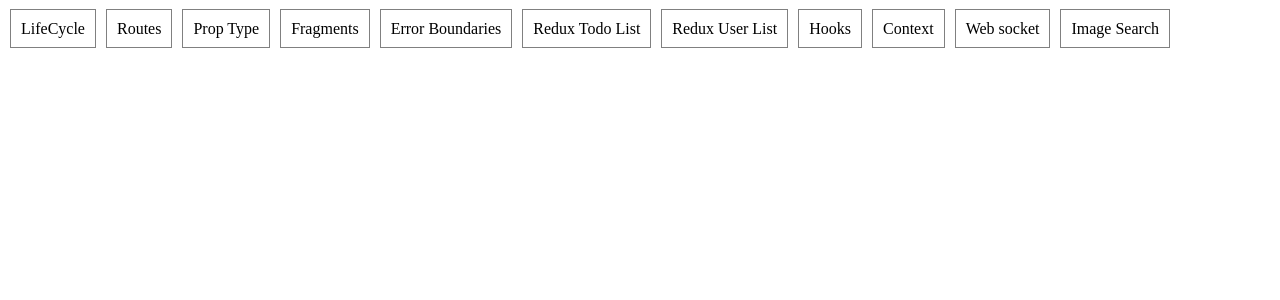
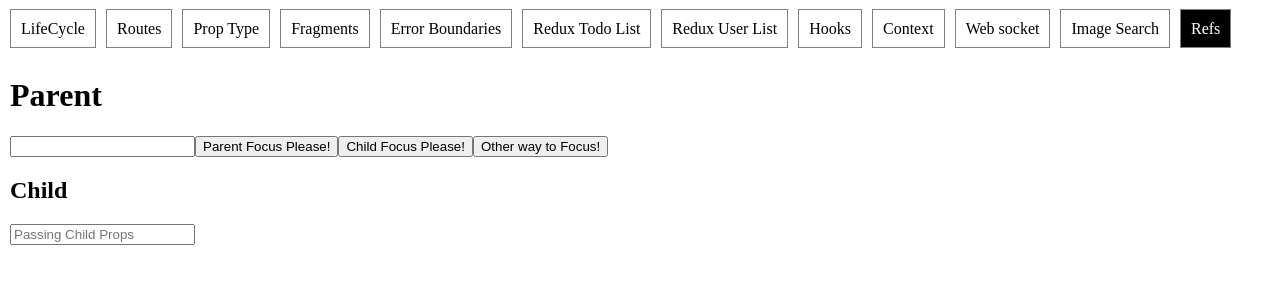
Before and after one commit to pareshmaniyar/advanced-react, a React app: page /#/refs in a window 1280 px wide. Shown: the top 300 px of the page. Built offline with nearby package versions, Linux system fonts and the light colour scheme.

Commit message:
Add ref implementation

```diff
--- a/src/App.js
+++ b/src/App.js
@@ -18,6 +18,7 @@
 const WebSocket = lazy(() => import('./pages/websocket'));
 const ImageSearch = lazy(() => import('./pages/ImageSearch'));
 const SingleImage = lazy(() => import('./pages/SingleImage'));
+const Refs = lazy(() => import('./pages/Refs'));
 
 class App extends React.Component {
     constructor(props) {
@@ -39,6 +40,7 @@
                     <Link to="/context">Context</Link>
                     <Link to="/websocket">Web socket</Link>
                     <Link to="/image-search/">Image Search</Link>
+                    <Link to="/refs/">Refs</Link>
                     <br/><br/>
                     <Suspense fallback={<div>Loading...</div>}>
                         <Switch>
@@ -78,6 +80,9 @@
                             <Route path="/image/:id">
                                 <SingleImage/>
                             </Route>
+                            <Route path="/refs">
+                                <Refs />
+                            </Route>
                         </Switch>
                     </Suspense>
                 </Router>
--- /dev/null
+++ b/src/pages/Refs.js
@@ -0,0 +1,25 @@
+import React, { useRef } from 'react';
+
+const Child = React.forwardRef(( { props }, refs) => {
+    return (
+        <input placeholder={props} ref={refs} />
+    )
+});
+
+function Refs() {
+    const parentInputRef = useRef();
+    const childInputRef = useRef();
+    return (
+        <div>
+            <h1>Parent</h1>
+            <input ref={parentInputRef} />
+            <button onClick={() => parentInputRef.current.focus()}>Parent Focus Please!</button>
+            <button onClick={() => childInputRef.current.focus()}>Child Focus Please!</button>
+            <button onClick={() => childInputRef.current.focus()}>Other way to Focus!</button>
+            <h2>Child</h2>
+            <Child ref={childInputRef} props="Passing Child Props" />
+        </div>
+    );
+}
+
+export default Refs;
--- a/src/pages/context.js
+++ b/src/pages/context.js
@@ -1,7 +1,7 @@
 import React from 'react';
 export const UserContext = React.createContext();
 export const ChannelContext = React.createContext();
-import ComponentB from "../components/ComponentB";
+import ComponentB from "../components/componentB";
 
 class ComponentA extends React.Component {
     render(){
```
Also changed, not shown: 1 other file (tests, documents, lock files or other folders).
